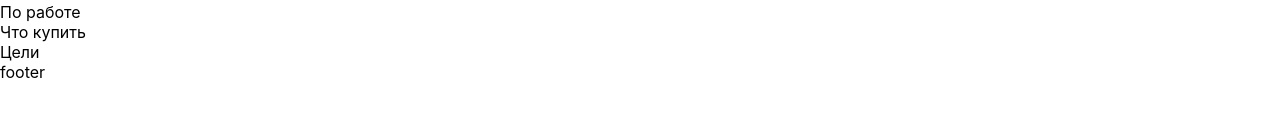
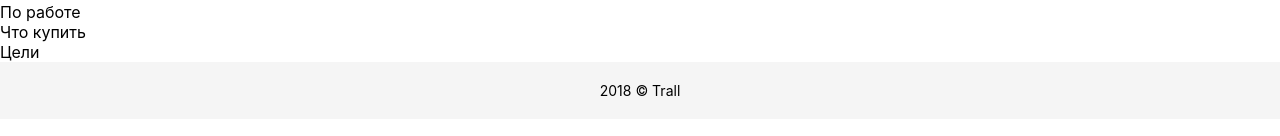
Before and after one commit to manyopensource/trall, a React (Create React App) app: page / in a window 1280 px wide. Shown: the part 206-342 px from the top of the page. Built offline with nearby package versions, Linux system fonts and the light colour scheme.

Commit message:
footer now styled

```diff
--- a/src/features/footer/Footer.js
+++ b/src/features/footer/Footer.js
@@ -3,7 +3,7 @@ import './Footer.scss';
 
 class Footer extends Component {
   render() {
-    return <footer>footer</footer>;
+    return <footer className="footer">2018 &copy; Trall</footer>;
   }
 }
 
--- a/src/features/footer/Footer.scss
+++ b/src/features/footer/Footer.scss
@@ -0,0 +1,6 @@
+.footer {
+    background: #f5f5f5;
+    padding: 20px;
+    text-align: center;
+    font-size: 14px;
+}
```
